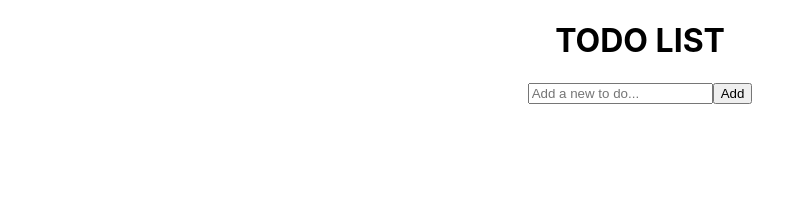
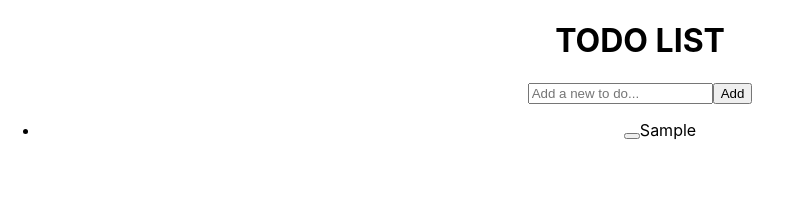
Before and after one commit to mervebalci/todolist-redo, a React (Create React App) app: page / in a window 1280 px wide. Both pictures are taken after typing "Sample" into the empty fields and a click on the button "Add". Shown: the top 210 px of the page, without its empty margins (0-792 px from the left). Built offline with nearby package versions, Linux system fonts and the light colour scheme.

Commit message:
Adding TodoList component to display the tasks

```diff
--- a/src/App.js
+++ b/src/App.js
@@ -24,6 +24,20 @@ export default function App() {
       <h1>TODO LIST</h1>
       <input id="userInput" placeholder="Add a new to do..."></input>
       <button onClick={addTask}>Add</button>
+      <TodoList tasks={taskList} />
     </div>
   );
 }
+
+function TodoList({ tasks }) {
+  return (
+    <ul>
+      {tasks.map((task) =>
+        <li key={task.id}>
+          <button></button>
+          <span>{task.name}</span>
+        </li>
+      )}
+    </ul>
+  )
+}
```
